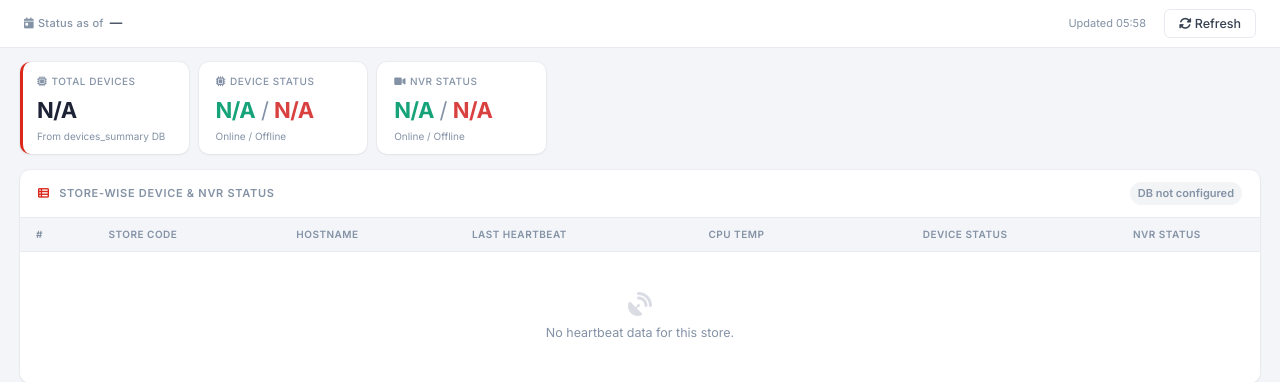
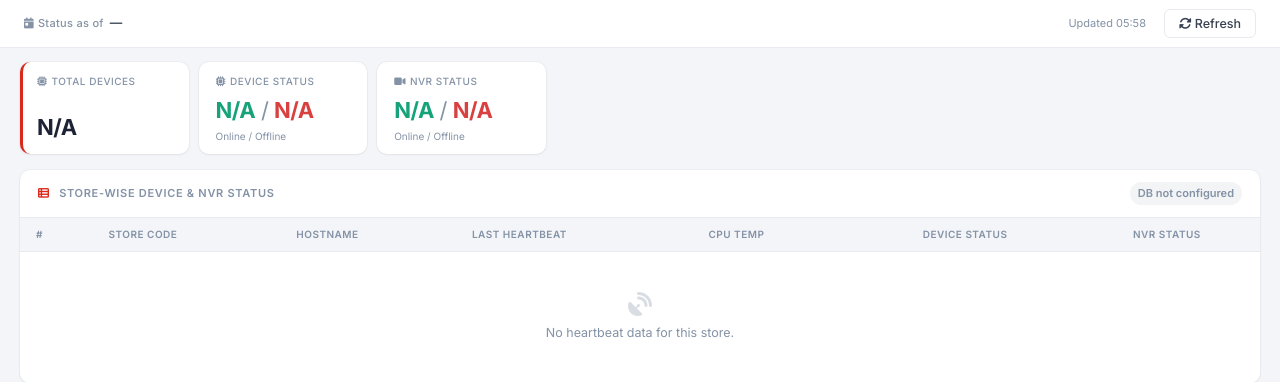
Before and after one commit to Tarsyer-Arun/Being-Human-Dashboard, a Flask app: page /nvr-monitoring in a window 1280 px wide. Shown: the part 100-482 px from the top of the page. Run offline with Flask 3, Linux system fonts and the light colour scheme; the visitor is signed in with stand-in values (Sample User, id 1); data that the repository does not hold is empty; parts of the project's set-up code (start-up, migrations or seed data) failed here and were passed over.

Commit message:
ui change

```diff
--- a/app/templates/nvr_monitoring.html
+++ b/app/templates/nvr_monitoring.html
@@ -18,7 +18,6 @@
     <div class="stat-card blue">
       <div class="stat-label"><i class="fa-solid fa-microchip" style="margin-right:4px;"></i>Total Devices</div>
       <div class="stat-value" id="kpiTotalDevices">—</div>
-      <div class="stat-sub">From devices_summary DB</div>
     </div>
     <div class="stat-card">
       <div class="stat-label"><i class="fa-solid fa-microchip" style="margin-right:4px;"></i>Device Status</div>
```
